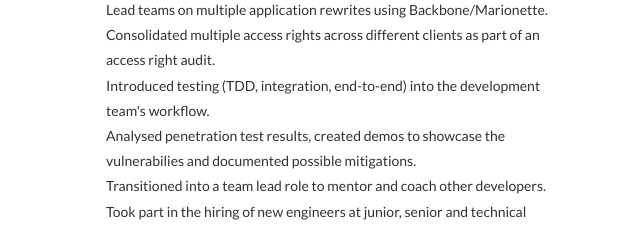
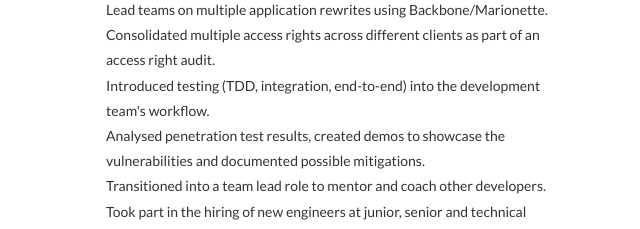
Before and after one commit to adrianblynch/cv, a plain HTML site: page index.html in a window 1280 px wide. Shown: the part 2384-2613 px from the top of the page, 409-1049 px from the left. Drawn offline with nearby package versions, Linux system fonts and the light colour scheme; some icons are missing.

Commit message:
Export to HTML

```diff
--- a/index.html
+++ b/index.html
@@ -374,7 +374,7 @@ h4 span:first-child {
 					<li class="bullet">Lead teams on multiple application rewrites using Backbone/Marionette.</li>
 					<li class="bullet">Consolidated multiple access rights across different clients as part of an access right audit.</li>
 					<li class="bullet">Introduced testing (TDD, integration, end-to-end) into the development team&#x27;s workflow.</li>
-					<li class="bullet">Analysed penetration test results, created demos to showcase the vulnerabilies and documented possible mitigations.</li>
+					<li class="bullet">Analysed penetration test results, created demos to showcase the vulnerabilities and documented possible mitigations.</li>
 					<li class="bullet">Transitioned into a team lead role to mentor and coach other developers.</li>
 					<li class="bullet">Took part in the hiring of new engineers at junior, senior and technical architect level.</li>
 					<li class="bullet">Ensured the smooth start-up of new hires with guides, documentation and application and code walk-throughs.</li>
```
